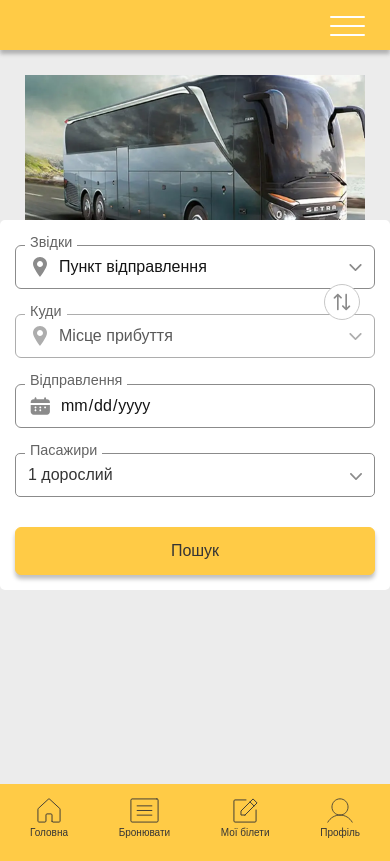
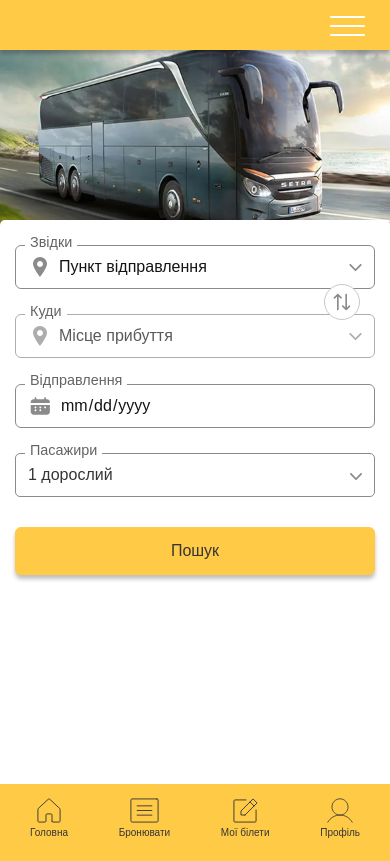
Before and after one commit to viktor-kindrat/finish, a React (Create React App) app: page / in a window 390 px wide. Built offline with nearby package versions, Linux system fonts and the light colour scheme.

Commit message:
fix home page bugs

```diff
--- a/src/Components/App/App.jsx
+++ b/src/Components/App/App.jsx
@@ -13,7 +13,7 @@ function App() {
   let [change, triggerChange] = useState(false)
   return (
     <Router>
-      <div className="App" style={{ backgroundColor: window.location.href.includes("/home") ? "#FFFFFF" : "#ECECEC" }}>
+      <div className="App" style={{ backgroundColor: window.location.pathname === "/" ? "#FFFFFF" : "#ECECEC" }}>
         <Header />
         <Routes>
           <Route path='/*' element={<Home {...{change, triggerChange}} />} />
--- a/src/Components/Home/Styles/Home.css
+++ b/src/Components/Home/Styles/Home.css
@@ -373,10 +373,11 @@ input[type=date]::-webkit-calendar-picker-indicator {
     padding: 25px;
   }
   .Home .Home__bgImage {
-    height: min(750px, 100vh - 50px);
-    position: static;
-    width: 100%;
+    width: calc(100% + 100px);
     height: 200px;
+    position: relative;
+    top: -25px;
+    left: -25px;
   }
   .Home .Home__head-group {
     width: 100%;
--- a/src/Components/Home/Styles/Home.scss
+++ b/src/Components/Home/Styles/Home.scss
@@ -423,10 +423,11 @@ input[type="date"]::-webkit-calendar-picker-indicator {
         }
 
         .Home__bgImage {
-            height: min(750px, calc(100vh - 50px));
-            position: static;
-            width: 100%;
+            width: calc(100% + 100px);
             height: 200px;
+            position: relative;
+            top: -25px;
+            left: -25px;
         }
 
         .Home__head-group {
```
